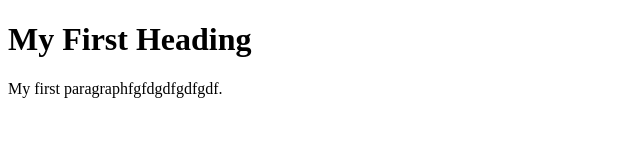
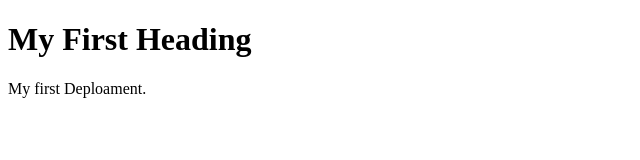
Before and after one commit to sudhir012001/gitTesting, a plain HTML site: page index.html in a window 1280 px wide. Shown: the whole page, without its empty margins (0-640 px from the left). Drawn offline with Linux system fonts and the light colour scheme.

Commit message:
index change

```diff
--- a/index.html
+++ b/index.html
@@ -4,7 +4,7 @@
 
 <h1>My First Heading</h1>
 
-<p>My first paragraphfgfdgdfgdfgdf.</p>
+<p>My first Deploament.</p>
 
 </body>
 </html>
```
